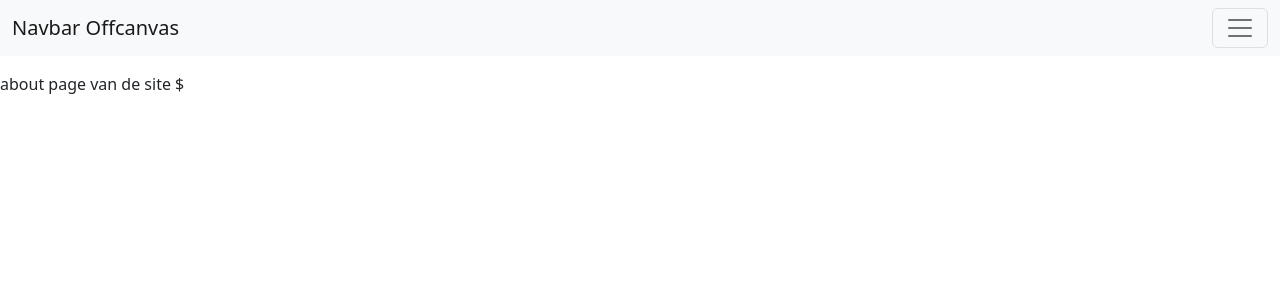
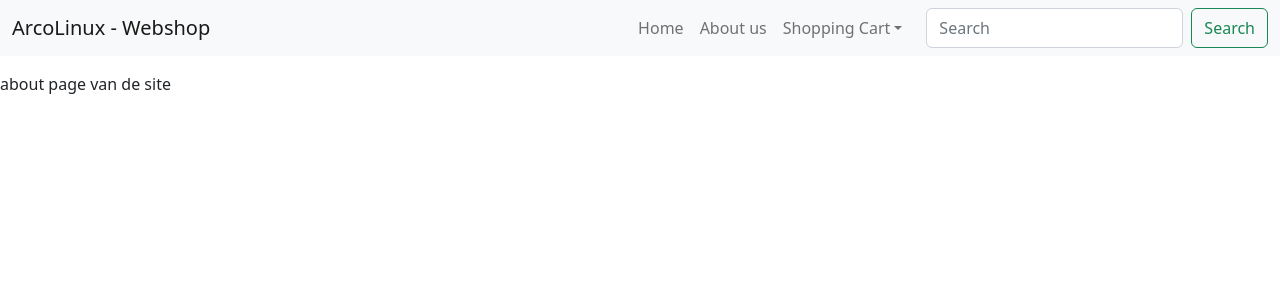
Before and after one commit to DriesDubois/eindproject, a React (Create React App) app: page /AboutPage in a window 1280 px wide. Shown: the top 300 px of the page. Built offline with nearby package versions, Linux system fonts and the light colour scheme.

Commit message:
test .env file

```diff
--- a/src/components/MyNavBar.js
+++ b/src/components/MyNavBar.js
@@ -7,12 +7,12 @@ import NavDropdown from 'react-bootstrap/NavDropdown';
 import Offcanvas from 'react-bootstrap/Offcanvas';
 
 export function MyNavBar() {
-    const expand="xxl";
+    const expand="sm";
     return (
         <>
             <Navbar key={expand} bg="light" expand={expand} className="mb-3">
                     <Container fluid>
-                        <Navbar.Brand href="#">Navbar Offcanvas</Navbar.Brand>
+                        <Navbar.Brand href="/">ArcoLinux - Webshop</Navbar.Brand>
                         <Navbar.Toggle aria-controls={`offcanvasNavbar-expand-${expand}`} />
                         <Navbar.Offcanvas
                             id={`offcanvasNavbar-expand-${expand}`}
@@ -26,13 +26,13 @@ export function MyNavBar() {
                             </Offcanvas.Header>
                             <Offcanvas.Body>
                                 <Nav className="justify-content-end flex-grow-1 pe-3">
-                                    <Nav.Link href="#action1">Home</Nav.Link>
+                                    <Nav.Link href="/">Home</Nav.Link>
                                     <Nav.Link href="/AboutPage">About us</Nav.Link>
                                     <NavDropdown
-                                        title="Dropdown"
+                                        title="Shopping Cart"
                                         id={`offcanvasNavbarDropdown-expand-${expand}`}
                                     >
-                                        <NavDropdown.Item href="#action3">Action</NavDropdown.Item>
+                                        <NavDropdown.Item href="#action3">Open Cart</NavDropdown.Item>
                                         <NavDropdown.Item href="#action4">
                                             Another action
                                         </NavDropdown.Item>
--- a/src/fragments/MyBrowserRouter.js
+++ b/src/fragments/MyBrowserRouter.js
@@ -1,5 +1,6 @@
 import {BrowserRouter, Route, Routes} from "react-router-dom";
 import {AboutPage} from "../pages/AboutPage";
+import {HomePage} from "../pages/HomePage";
 export function MyBrowserRouter(){
     return <BrowserRouter>
         <Routes>
@@ -9,6 +10,12 @@ export function MyBrowserRouter(){
                 path="/AboutPage"
                 element={<AboutPage/>}
             />;
+            <Route
+                // this path will match URLs like
+                // - /files
+                path="/"
+                element={<HomePage/>}
+            />;
         </Routes>
 
     </BrowserRouter>
--- a/src/pages/AboutPage.js
+++ b/src/pages/AboutPage.js
@@ -1,4 +1,4 @@
 export function AboutPage (){
     const secret = process.env.REACT_APP_SECRET;
-    return <p>about page van de site ${secret}</p>
+    return <p>about page van de site {secret}</p>
 }
```
Also changed, not shown: src/components/ProjectCard.js (deleted, +0 -9 lines), src/components/Projects.js (deleted, +0 -24 lines).
